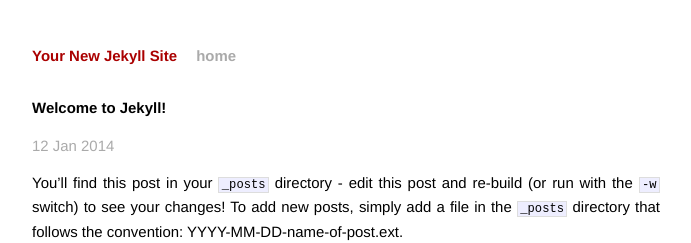
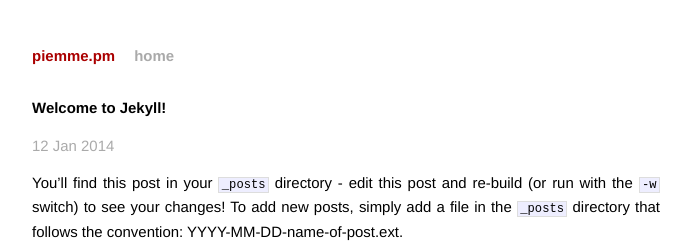
Before and after one commit to piemme/piemme.github.io, a Jekyll site: the page built from _posts/2014-01-12-welcome-to-jekyll.markdown, in a window 1280 px wide. Shown: the top 243 px of the page, without its empty margins (294-985 px from the left). Built offline with Jekyll 4.4.1, drawn with Linux system fonts in a browser that asks for light colours; Markdown is read by kramdown in place of the engine named in the settings.

Commit message:
change name site

```diff
--- a/_config.yml
+++ b/_config.yml
@@ -1,3 +1,3 @@
-name: Your New Jekyll Site
+name: piemme.pm
 markdown: redcarpet
 pygments: true
```
